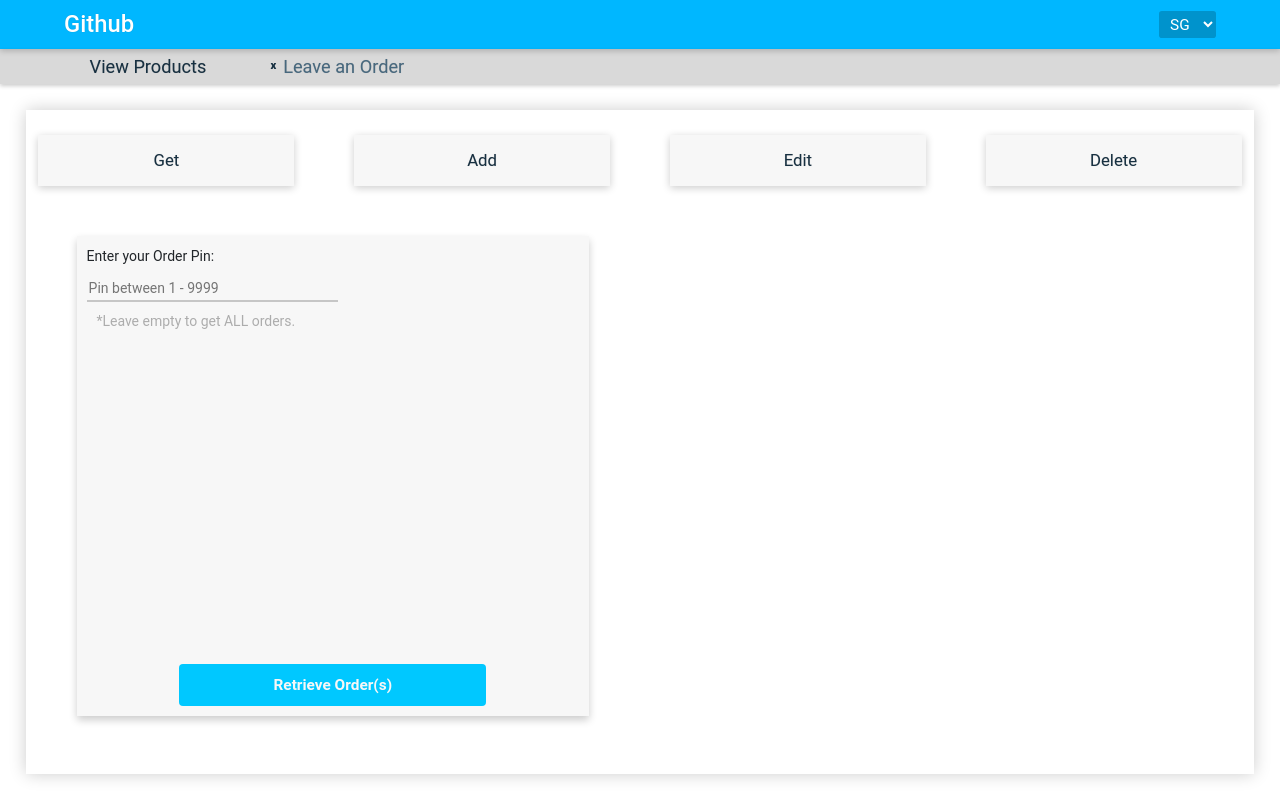
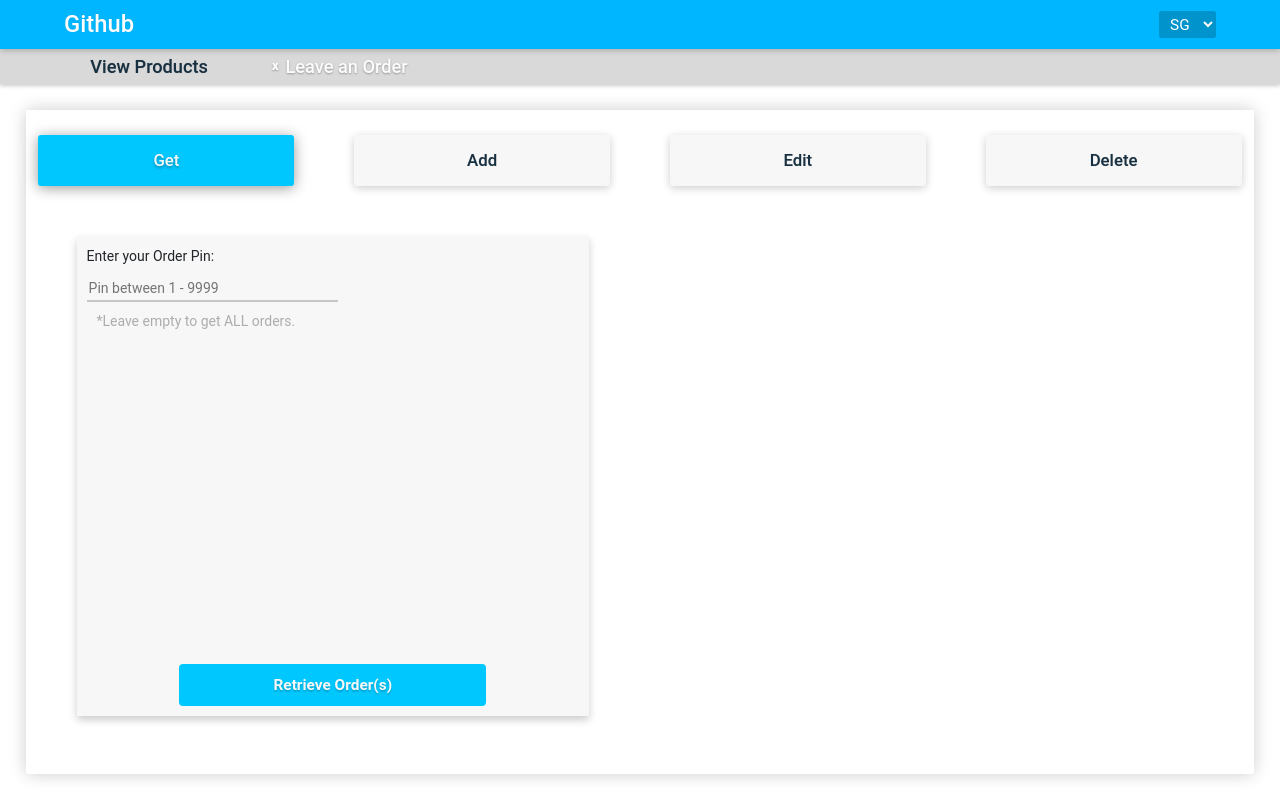
Before and after one commit to ccchowww/archery-store, a React (Create React App) app in the folder client/: page / in a window 1280 px wide. Both pictures are taken after a click on the element "Leave an Order". Built offline with nearby package versions, Linux system fonts and the light colour scheme; the HTML template or start-up script is replaced by a standard one.

Commit message:
completed order view styling, popups next

```diff
--- a/client/src/App.css
+++ b/client/src/App.css
@@ -4,7 +4,6 @@
     height: 100vh;
     font-family: 'Roboto';
     font-size: 14px;
-    overflow-y: scroll;
   }
 }
 
@@ -14,7 +13,6 @@
     height: 100vh;
     font-family: 'Roboto';
     font-size: 3vw;
-    overflow-y: scroll;
   }
 }
 
@@ -28,7 +26,7 @@
   overflow: hidden
 }
 
-.selected-popup-item {
+.selected-popup-item:disabled {
   background-color: rgba(0, 183, 255, 0.85);
   color: white;
   border-radius: 4px;
@@ -46,27 +44,25 @@
 @keyframes slidein {
   from {
     margin-right: 300%;
-    width: 70%;
   }
 
   17% {
     margin-right: 0%;
-    width: 70%;
   }
 
   82% {
     margin-right: 0%;
-    width: 70%;
   }
   to {
-    margin-right: 300%;
-    width: 70%;
+    margin-right: 150%;
   }
 }
 
 ::placeholder {
   font-family: 'Roboto'
 }
+
+
 
 .card {
   /* Add shadows to create the "card" effect */
@@ -170,7 +166,7 @@
     background-color: rgba(0,0,0,0.15);
     box-shadow: 0 2px 4px 0 rgba(0,0,0,0.2);
     font-size: 1.3rem;
-    font-weight: 400;
+    font-weight: 500;
     color: rgb(23, 48, 65);
   }
 }
@@ -198,7 +194,7 @@
 
 .products-tab-cross, .orders-tab-cross {
   /* visibility: hidden; */
-  font-size: 0.8rem;
+  font-size: 0.9rem;
   font-weight: 800;
   margin-right: 0.5rem;
   /* margin-top: 1rem; */
@@ -219,14 +215,15 @@
   /* padding-bottom: 1vmax; */
   /* padding-top: 1vmax; */
   color: rgb(23, 48, 65);
-  font-size: 1.2rem;
+  font-size: 1.3rem;
+  font-weight: 500;
   margin-top: 4px;
   background-color: rgba(0,0,0,0);
   border: none;
-  border-bottom: 2px solid rgba(0,0,0,0.2);
+  border-bottom: 2px solid rgba(0,0,0,0.3);
   outline: none;
   width: 20vmin;
-  -webkit-transition: width 0.4s ease-in-out;
+  -webkit-transition: width 0.1s ease-in-out;
   transition: width 0.1s ease-in-out;
 }
 
@@ -236,7 +233,7 @@
 
 .searchbar:focus {
   width: 23vmin;
-  border-bottom: 2px solid rgba(23,48,65,0.8);
+  border-bottom: 2px solid rgba(23,48,65,1.0);
 }
 
 .main-card {
@@ -257,6 +254,7 @@
   min-width: 21rem;
   max-width: 21rem;
   margin: 2.5vw;
+  font-weight: 400;
   background-color: rgb(247, 247, 247);
   box-shadow: 0 4px 8px 0 rgba(0, 0, 0, 0.2);
   justify-content: flex-start;
@@ -336,25 +334,23 @@
 }
 
 .order-view-selector-item {
-  /* margin-top: 2vw; */
   padding-top: 1vw;
   padding-bottom: 1vw;
   text-align: center;
-  /* height: 100%; */
   width: 20vw;
-  /* flex-grow: 1; */
   box-shadow: 0 2px 8px 0px rgba(0,0,0,0.2);
   background-color: rgb(247, 247, 247);
   margin-left: 1vw;
   margin-right: 1vw;
   font-size: 1.2rem;
+  font-weight: 500;
   text-shadow: 0 0 1px rgba(0,0,0,0.2);
+  border-radius: 3px;
   color: rgb(23, 48, 65);
 }
 
 .order-view-selector-item:hover {
-  text-shadow: 0px 0px 3px rgba(0,0,0,0.3);
-  box-shadow: 0 2px 8px 0 rgba(0,0,0,0.4);
+  box-shadow: 0 2px 8px rgba(0,0,0,0.4);
 }
 
 @media only screen and (min-width: 600px) {
@@ -384,13 +380,36 @@ input:disabled {
   /* margin-bottom: 5vw; */
   align-items: center;
   /* height: 100%; */
+  box-sizing: border-box;
 }
 
 .order-view-left-card {
   margin-top: 3vh;
+  /* box-sizing: border-box; */
+  /* border-top: 3vh solid rgba(0,0,0,0); */
   width: 40vmax;
   height: 60vh;
   background-color: rgb(247, 247, 247);
+}
+
+.order-view-left-card-indicator {
+  height: 1vh;
+  margin-top: 1vh;
+  width: 40vmax;
+  background-color: rgba(0, 255, 13, 0.8);
+  border-radius : 1px;
+  box-shadow: 0 2px 6px rgba(0,0,0,0.3);
+  visibility: hidden;
+}
+
+.order-view-right-card-indicator {
+  height: 1vh;
+  margin-top: 1vh;
+  width: 40vmax;
+  background-color: rgba(0, 255, 13, 0.8);
+  border-radius : 1px;
+  box-shadow: 0 2px 6px rgba(0,0,0,0.2);
+  visibility: hidden;
 }
 
 .order-view-left-form {
@@ -420,6 +439,11 @@ input:disabled {
 .order-view-left-form-input:focus {
   width: 80%;
   border-bottom: 2px solid rgba(0,0,0,0.8);
+}
+
+.order-view-left-form-input:disabled {
+  background-color: rgba(0,0,0,0);
+  color: inherit;
 }
 
 .order-view-left-form-input-note {
@@ -455,16 +479,18 @@ input:disabled {
   outline: none;
   border: none;
   border-radius: 4px;
+  text-shadow: 0px 2px 2px rgba(0,0,0,0.2);
   background-color: rgb(0, 200, 255);
-  -webkit-transition: width 0.4s ease-in-out;
-  transition: width 0.4s ease-in-out;
+  -webkit-transition: width 0.3s ease-in-out;
+  transition: width 0.3s ease-in-out;
   color: rgb(247, 247, 247);
   font-size: 1.1rem;
   font-weight: 600;
 }
 
 .order-view-submit-button:hover {
-  width: 110%;
+  box-shadow: 0 2px 8px 0 rgba(0,0,0,0.4);
+
 }
 
 .order-view-left-form-item-textarea {
@@ -510,6 +536,7 @@ input:disabled {
   margin-left: 0.7rem;
   /* margin-right: 2rem; */
   word-wrap: break-word;
+  /* transition: 1.0s; */
 }
 
 .order-list-item-text {
@@ -517,6 +544,8 @@ input:disabled {
   /* padding-left: 1.4rem; */
   margin-right: 0.7rem;
   border-bottom: 1px solid rgba(0,0,0,0.2);
+  -webkit-transition: color 0.4s ease-in-out;
+  transition: color 0.4s ease-in-out;
 }
 
 .order-list-item-last {
@@ -531,6 +560,7 @@ input:disabled {
   width: 60%;
   height: 3rem;
   background-color: rgba(68, 0, 255, 0.9);
+  text-shadow: 0px 2px 2px rgba(0,0,0,0.2);
   color: white;
   font-weight: 600;
   font-size: 1.1rem;
@@ -539,10 +569,10 @@ input:disabled {
   outline: none;
   border: none;
   border-radius: 4px;
-  -webkit-transition: width 0.4s ease-in-out;
-  transition: width 0.4s ease-in-out;
+  -webkit-transition: width 0.3s ease-in-out;
+  transition: width 0.3s ease-in-out;
 }
 
-.order-list-item-button:hover {
+/* .order-list-item-button:hover {
   width: 110%;
-}
+} */
--- a/client/src/components/Order.js
+++ b/client/src/components/Order.js
@@ -85,25 +85,79 @@ class Order extends Component {
         } = this.props;
 
         const selectedStyle = {
-            backgroundColor: 'rgb(252, 252, 252)',
             boxShadow: '0 4px 12px 0 rgba(0,0,0,0.3)'
         }
 
+        const selectedStylePin = {
+            webkitTransition: 'color 0.4s ease-in-out',
+            transition: 'color 0.4s ease-in-out',
+            color: 'rgb(68, 0, 255)',
+            borderBottom: '1px solid rgba(68, 0, 255, 0.9)'
+        }
+
         const orderValidStyle = {
-            backgroundColor: 'rgb(252, 252, 252)',
             boxShadow: '0 4px 12px 0 rgba(0,0,0,0.3)'
+        }
+
+        const orderValidTitleStyle = {
+            color: 'green'
+        }
+        const orderValidTextStyle = {
+            color: 'green',
+            borderBottom: '1px solid green'
+        }
+
+        const tabSelectedStyle = {
+            backgroundColor: 'rgb(0, 200, 255)',
+            boxShadow: '0 2px 14px 0 rgba(0,0,0,0.4)',
+            textShadow: '0px 2px 3px rgba(0,0,0,0.3)',
+            color: 'rgb(247, 247, 247)'
         }
 
         return (
             <div>
                 <span className="order-view-selector-items">
-                    <span className="order-view-selector-item" onClick={this.props.getOrderView}>Get</span>
-                    <span className="order-view-selector-item" onClick={this.props.addOrderView}>Add</span>
-                    <span className="order-view-selector-item" onClick={this.props.editOrderView}>Edit</span>
-                    <span className="order-view-selector-item" onClick={this.props.deleteOrderView}>Delete</span>
+                    <span style={
+                        this.props.activeTab === "get" ?
+                        tabSelectedStyle
+                        : null
+                    }
+                        className="order-view-selector-item" onClick={this.props.getOrderView}
+                        >
+                        Get
+                    </span>
+                    <span style={
+                        this.props.activeTab === "add" ?
+                        tabSelectedStyle
+                        : null
+                    }
+                        className="order-view-selector-item" onClick={this.props.addOrderView}
+                        >
+                        Add
+                    </span>
+                    <span style={
+                        this.props.activeTab === "edit" ?
+                        tabSelectedStyle
+                        : null
+                    }
+                        className="order-view-selector-item" onClick={this.props.editOrderView}
+                        >
+                        Edit
+                    </span>
+                    <span style={
+                        this.props.activeTab === "delete" ?
+                        tabSelectedStyle
+                        : null
+                    }
+                        className="order-view-selector-item" onClick={this.props.deleteOrderView}
+                        >
+                        Delete
+                    </span>
                 </span>
                 <div className="order-view-main-container">
                     <div className="order-view-left-container">
+                    {/* <span className="order-view-left-card-indicator"> */}
+                    {/* </span> */}
                         {
                             this.props.activeTab === "get" ?
                                 <span className="order-view-left-card">
@@ -151,6 +205,11 @@ class Order extends Component {
                                     </span>
                                     <span className="order-view-left-form-item">
                                         <input placeholder="Pin between 1 - 9999"
+                                            style={
+                                                (orderUserPin && orderQuantity && orderMessage && selectedProductName !== "") ?
+                                                orderValidTextStyle
+                                                : null
+                                            }
                                             className="order-view-left-form-input"
                                             name="orderUserPin" type="number"
                                             value={orderUserPin} onChange={orderFormChangeHandler}/>
@@ -161,6 +220,11 @@ class Order extends Component {
                                     </span>
                                     <span className="order-view-left-form-item">
                                         <input placeholder="1 - 100"
+                                            style={
+                                                (orderUserPin && orderQuantity && orderMessage && selectedProductName !== "") ?
+                                                orderValidTextStyle
+                                                : null
+                                            }
                                             className="order-view-left-form-input"
                                             name="orderQuantity" type="number"
                                             value={orderQuantity} onChange={orderFormChangeHandler}/>
@@ -171,6 +235,11 @@ class Order extends Component {
                                     </span>
                                     <span className="order-view-left-form-item">
                                         <textarea
+                                            style={
+                                                (orderUserPin && orderQuantity && orderMessage && selectedProductName !== "") ?
+                                                orderValidTextStyle
+                                                : null
+                                            }
                                             rows="6"
                                             placeholder="140 Character Limit"
                                             className="order-view-left-form-item-textarea"
@@ -182,11 +251,22 @@ class Order extends Component {
                                             >
                                                 Selected Product:
                                         </span>
-                                        <span className="order-view-left-form-last-item order-view-left-form-last-item-value">
+                                        <span
+                                            style={
+                                                (orderUserPin && orderQuantity && orderMessage && selectedProductName !== "") ?
+                                                orderValidTitleStyle
+                                                : null
+                                            }
+                                            className="order-view-left-form-last-item order-view-left-form-last-item-value">
                                             {selectedProductName === "" ? <span style={{marginLeft: 0}} className="order-view-left-form-input-note">*Select a product from View Products</span> : selectedProductName}
                                         </span>
                                         <input disabled={
                                             (orderUserPin && orderQuantity && orderMessage && selectedProductName !== "") ? null : true
+                                            }
+                                            style={
+                                                (orderUserPin && orderQuantity && orderMessage && selectedProductName !== "") ?
+                                                {width: '110%'}
+                                                : null
                                             }
                                             className="order-view-submit-button" type="submit" value="Add Order"/>
                                     </span>
@@ -205,9 +285,10 @@ class Order extends Component {
                                         Selected Order Pin:
                                     </span>
                                     <span className="order-view-left-form-item">
-                                        <input className="order-view-left-form-input"
-                                            placeholder="Pin from Selected Order (if present)"
-                                            name="orderPin" type="number" value={orderPin} readOnly/>
+                                        <input
+                                            className="order-view-left-form-input"
+                                            placeholder="Pin from Selected Order"
+                                            name="orderPin" type="number" value={orderPin} disabled={true}/>
                                     </span>
                                     <span style={orderQuantity === "" ? {color: 'red'} : null}
                                         className="order-view-left-form-item">
@@ -240,6 +321,11 @@ class Order extends Component {
                                         <input disabled={
                                             (orderPin && orderQuantity && orderMessage && selectedProductName !== "") ? null : true
                                         }
+                                            style={
+                                                (orderPin && orderQuantity && orderMessage && selectedProductName !== "") ?
+                                                {width: '110%'}
+                                                : null
+                                            }
                                             className="order-view-submit-button" type="submit" value="Update Order"/>
                                     </span>
                                 </form>
@@ -252,15 +338,15 @@ class Order extends Component {
                                 <form className="order-view-left-form"
                                     onSubmit={this.handleDeleteOrder}
                                     >
-                                    <span style={(orderPin === "" || isNaN(orderPin)) ? {color: 'red'} : null }
+                                    <span style={(orderPin !== "" && !isNaN(orderPin)) ? null : {color: 'red'} }
                                         className="order-view-left-form-item">
                                         Selected Order Pin:
                                     </span>
                                     <span className="order-view-left-form-item">
                                         <input
-                                            placeholder="Pin from Selected Order (if present)"
+                                            placeholder="Pin from Selected Order"
                                             className="order-view-left-form-input"
-                                            name="orderUserPin" type="number" value={orderPin} readOnly/>
+                                            name="orderUserPin" type="number" value={orderPin} disabled={true}/>
                                     </span>
                                     <span className="order-view-left-form-input-note">
                                         *Delete selected order. Requires Pin.
@@ -268,7 +354,12 @@ class Order extends Component {
                                     <span className="order-view-left-form-last">
                                         <input
                                             disabled={
-                                                (orderPin === "" || isNaN(orderPin)) ? null : true
+                                                (orderPin !== "" && !isNaN(orderPin)) ? null : true
+                                            }
+                                            style={
+                                                (orderPin !== "" && !isNaN(orderPin)) ?
+                                                {width: '110%'}
+                                                : null
                                             }
                                             className="order-view-submit-button" type="submit" value="Delete Order"/>
                                     </span>
@@ -278,6 +369,8 @@ class Order extends Component {
                         }
                     </div>
                     <div className="order-right-container">
+                    {/* <span className="order-view-right-card-indicator"> */}
+                    {/* </span> */}
                             {
                                 orders.map(({ pin, bowItem, quantity, message, _id }) => (
                                     <div style={
@@ -289,14 +382,20 @@ class Order extends Component {
                                         className="order-list-card" key={_id}>
                                     {
                                         pin !== undefined ?
-                                            <span className="order-list-item">
+                                            <span
+                                                className="order-list-item">
                                                 Order Pin:
                                             </span>
                                             : null
                                     }
                                     {
                                         pin !== undefined ?
-                                            <span className="order-list-item order-list-item-text">
+                                            <span style={
+                                                _id === orderId ?
+                                                    selectedStylePin
+                                                    : null
+                                                }
+                                                className="order-list-item order-list-item-text">
                                                 {pin}
                                             </span>
                                             : null
@@ -304,25 +403,45 @@ class Order extends Component {
                                         <span className="order-list-item">
                                             Product:
                                         </span>
-                                        <span className="order-list-item order-list-item-text">
+                                        <span style={
+                                                _id === orderId ?
+                                                    selectedStylePin
+                                                    : null
+                                                }
+                                            className="order-list-item order-list-item-text">
                                             {bowItem.name}
                                         </span>
                                         <span className="order-list-item">
                                             Quantity:
                                         </span>
-                                        <span className="order-list-item order-list-item-text">
+                                        <span style={
+                                                _id === orderId ?
+                                                    selectedStylePin
+                                                    : null
+                                                }
+                                            className="order-list-item order-list-item-text">
                                             {quantity}
                                         </span>
                                         <span className="order-list-item">
                                             Message:
                                         </span>
-                                        <span className="order-list-item order-list-item-text">
+                                        <span style={
+                                                _id === orderId ?
+                                                    selectedStylePin
+                                                    : null
+                                                }
+                                            className="order-list-item order-list-item-text">
                                             {message}
                                         </span>
                                         <span className="order-list-item-last">
                                             <input disabled={
                                                 (pin === "" || isNaN(pin)) ? true : null
                                             }
+                                                style={
+                                                    _id === orderId ?
+                                                    {width: '110%'}
+                                                    : null
+                                                }
                                                 className="order-list-item-button"
                                                 type="button" value="Select"
                                                 onClick={orderSelectHandler.bind(this, _id, pin, bowItem.name, bowItem._id)}
--- a/client/src/components/Toolbar.js
+++ b/client/src/components/Toolbar.js
@@ -6,20 +6,20 @@ import '../App.css';
 class Toolbar extends Component {
     render() {
         let productsStyle = null;
-        let ordersStyle = {
-          borderBottom: '2px solid rgb(0, 255, 255)'
-        };
+        let ordersStyle = {};
 
         let productsCrossStyle = {};
         let ordersCrossStyle = {};
 
         if (this.props.viewProductsToggleState === true) {
           productsStyle = {
-            color: 'rgb(71, 104, 126)'
+            color: 'rgb(252, 252, 252)',
+            textShadow: '0px 1px 2px rgba(0,0,0,0.3)'
           }
           productsCrossStyle = {
               visibility: 'visible',
-              color: 'rgb(23, 48, 65)'
+              color: 'rgb(252, 252, 252)',
+              textShadow: '0px 1px 2px rgba(0,0,0,0.3)'
           }
 
         } else {
@@ -31,12 +31,13 @@ class Toolbar extends Component {
 
         if (this.props.viewOrdersToggleState === true) {
           ordersStyle = {
-            // fontWeight: 600,
-            color: 'rgb(71, 104, 126)'
+            color: 'rgb(252, 252, 252)',
+            textShadow: '0px 1px 2px rgba(0,0,0,0.3)'
           }
           ordersCrossStyle = {
               visibility: 'visible',
-              color: 'rgb(23, 48, 65)'
+              color: 'rgb(252, 252, 252)',
+              textShadow: '0px 1px 2px rgba(0,0,0,0.3)'
           }
         } else {
           ordersStyle = null;
```
Also changed, not shown: client/src/App.js (+46 -5 lines), client/src/components/AllProducts.js (+5 -16 lines).
